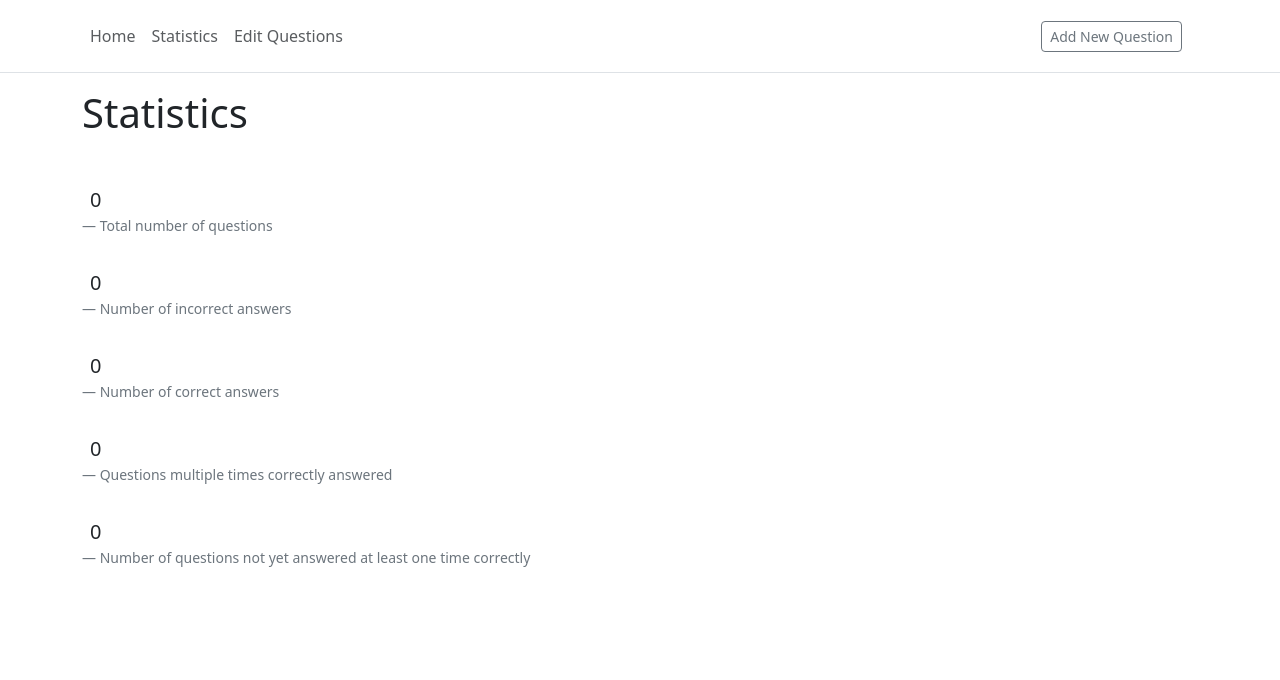
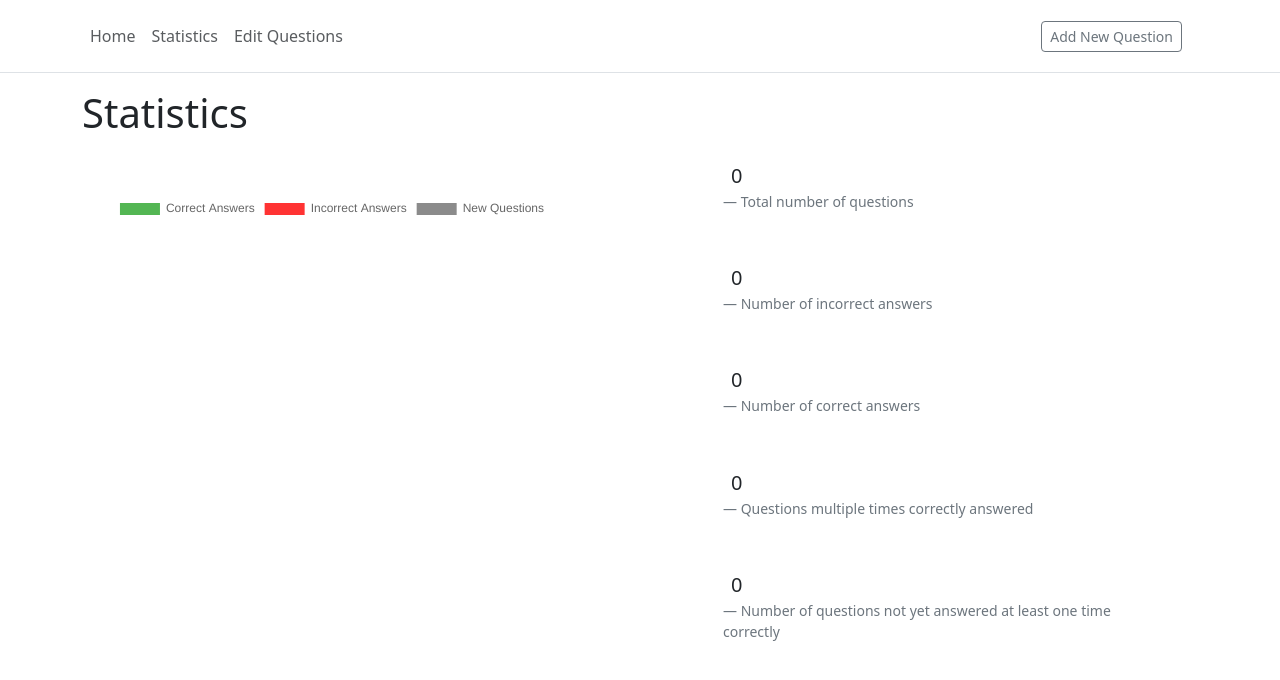
Before and after one commit to SaschaMet/Brain-Wave, a Next.js app: page /statistics in a window 1280 px wide. Shown: the top 680 px of the page. Built offline with nearby package versions, Linux system fonts and the light colour scheme.

Commit message:
update statistics page

```diff
--- a/package.json
+++ b/package.json
@@ -10,8 +10,10 @@
     },
     "dependencies": {
         "bootstrap": "^5.3.0-alpha3",
+        "chart.js": "^4.3.0",
         "next": "13.4.2",
         "react": "18.2.0",
+        "react-chartjs-2": "^5.2.0",
         "react-dom": "18.2.0",
         "typescript": "5.0.4"
     },
--- a/src/app/globals.css
+++ b/src/app/globals.css
@@ -6,7 +6,11 @@ a:hover {
     color: blue
 }
 
-
+.chart {
+    max-height: 500px;
+    margin: auto;
+    text-align: center;
+}
 
 .question-card {
     perspective: 1000px;
--- a/src/app/statistics/page.tsx
+++ b/src/app/statistics/page.tsx
@@ -1,7 +1,12 @@
 "use client"
-import React, { use, useEffect, useState } from "react"
+import React, { useEffect, useState } from "react"
 import { Store } from "@/store"
 import { CardData, QuestionType } from "@/types"
+
+import { Chart as ChartJS, ArcElement, Tooltip, Legend, scales } from 'chart.js';
+import { Pie } from 'react-chartjs-2';
+
+ChartJS.register(ArcElement, Tooltip, Legend);
 
 type StatisticsType = {
     numberOfQuestions: number,
@@ -45,6 +50,25 @@ const generateStatistics = (questions: QuestionType[], cards: CardData[]) => {
     }
 }
 
+const generateChartData = (statistics: StatisticsType) => {
+
+    return {
+        labels: ['Correct Answers', 'Incorrect Answers', 'New Questions'],
+        datasets: [
+            {
+                label: '# of Questions',
+                data: [statistics.numberOfCorrectAnswers, statistics.numberOfIncorrectAnswers, statistics.numberOfQuestionsNotYetAnswered],
+                backgroundColor: [
+                    'rgba(41, 164, 41, 0.8)',
+                    'rgba(255, 0, 0, 0.8)',
+                    'rgba(63, 63, 63, 0.6)'
+                ],
+                borderWidth: 0,
+            },
+        ],
+    };
+}
+
 export default function StatisticsPage() {
 
     const questionStore = new Store('questions');
@@ -59,8 +83,6 @@ export default function StatisticsPage() {
 
         const questions = await questionStore.fetchAllItems() as QuestionType[]
         const cards = await cardStore.fetchAllItems() as CardData[]
-
-        console.log({ questions, cards })
 
         const statistics = generateStatistics(questions, cards)
         setStatistics(statistics)
@@ -83,11 +105,21 @@ export default function StatisticsPage() {
         )
     }
 
+    const data = generateChartData(statistics)
+
+    console.log({data, statistics})
+
     return (
         <div className="container">
             <h1>Statistics</h1>
-            <div className="row mt-5">
-                <figure className="col-12">
+            <div className="row">
+                <div className="row col-12 col-lg-7">
+                    <div className="mt-5 chart">
+                        <Pie data={data} />
+                    </div>
+                </div>
+                <div className="row col-12 col-lg-5">
+                    <figure className="col-12 my-3">
                         <blockquote className="ps-2 blockquote">
                             <p>{statistics.numberOfQuestions}</p>
                         </blockquote>
@@ -129,5 +161,6 @@ export default function StatisticsPage() {
                     </figure>
                 </div>
             </div>
+        </div>
     );
 }
```
Also changed, not shown: 1 other file (tests, documents, lock files or other folders). Lines whose indentation alone changed are shown as unchanged.
